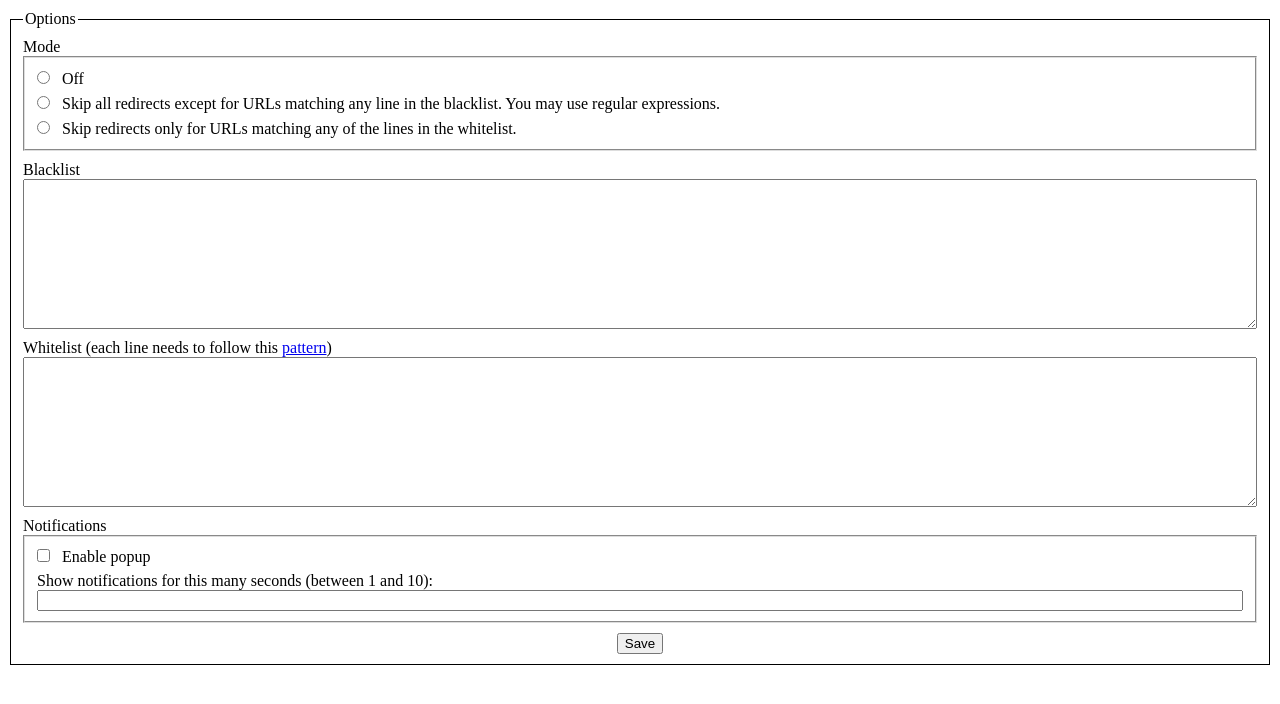
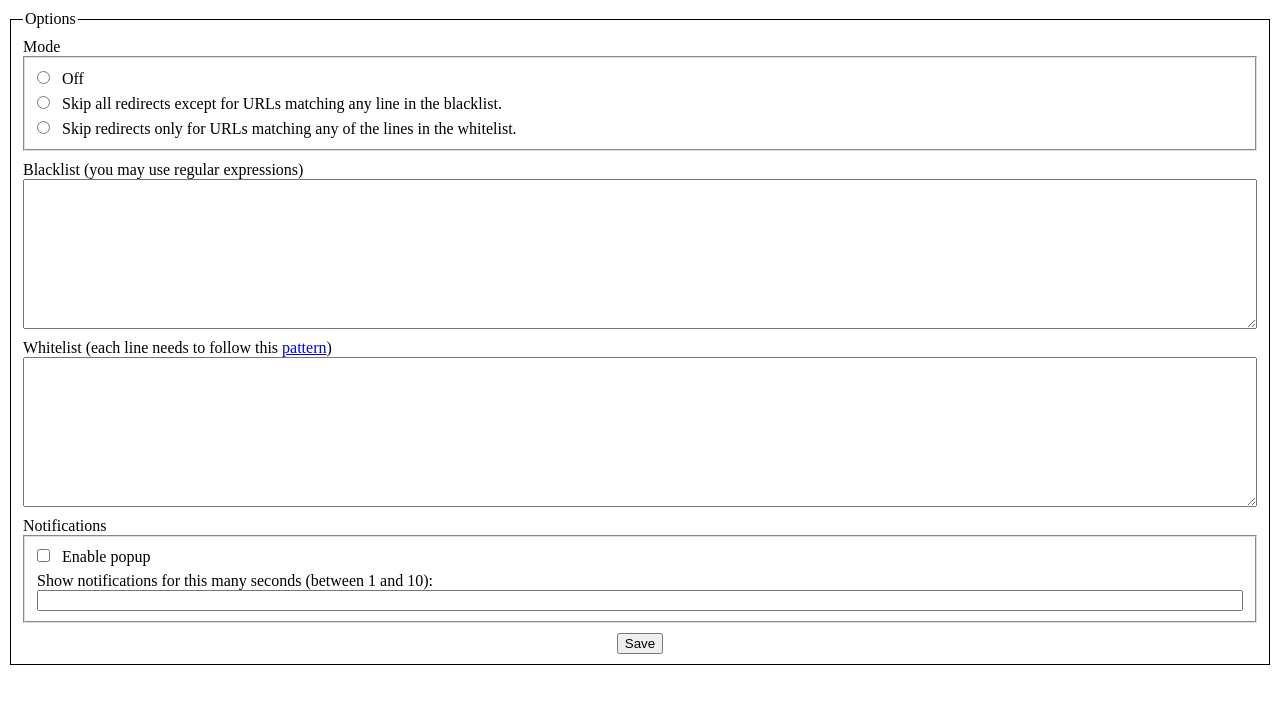
Before and after one commit to sblask-webextensions/webextension-skip-redirect, a browser extension: page options/options.html in a window 1280 px wide. Drawn offline with Linux system fonts and the light colour scheme.

Commit message:
Make description consistent

```diff
--- a/options/options.html
+++ b/options/options.html
@@ -21,8 +21,7 @@
                         <input type="radio" name="mode" id="modeBlacklist"value="blacklist">
                         <label for="modeBlacklist">
                             Skip all redirects except for URLs matching any
-                            line in the blacklist. You may use regular
-                            expressions.
+                            line in the blacklist.
                         </label>
                     </div>
                     <div class="box-wrapper">
@@ -35,7 +34,7 @@
                 </fieldset>
 
                 <label for="blacklist">
-                    Blacklist
+                    Blacklist (you may use regular expressions)
                 </label>
                 <textarea id="blacklist"></textarea>
 
```
